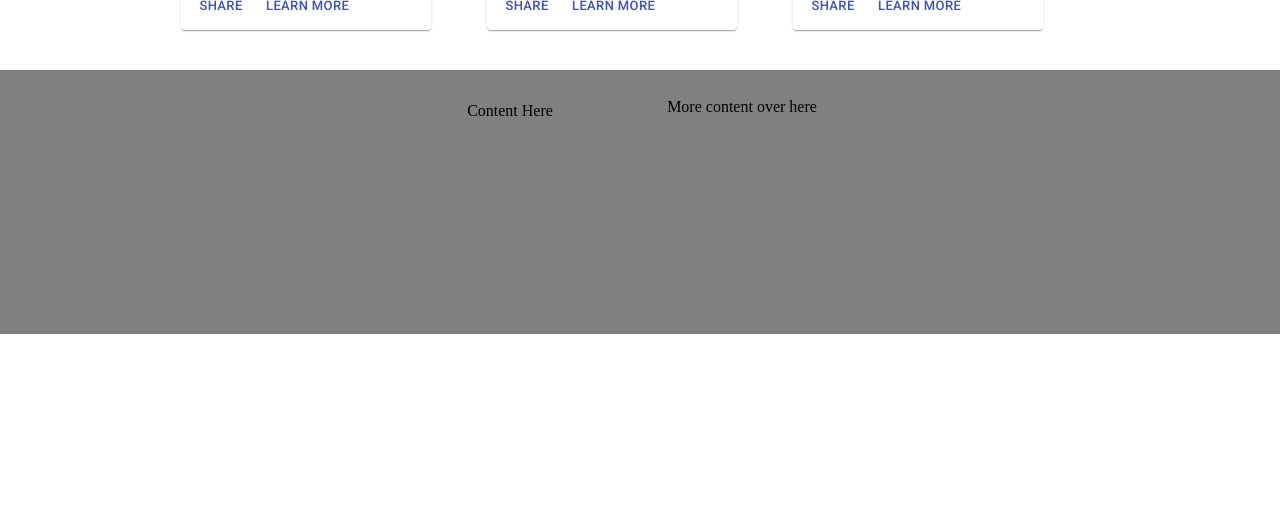
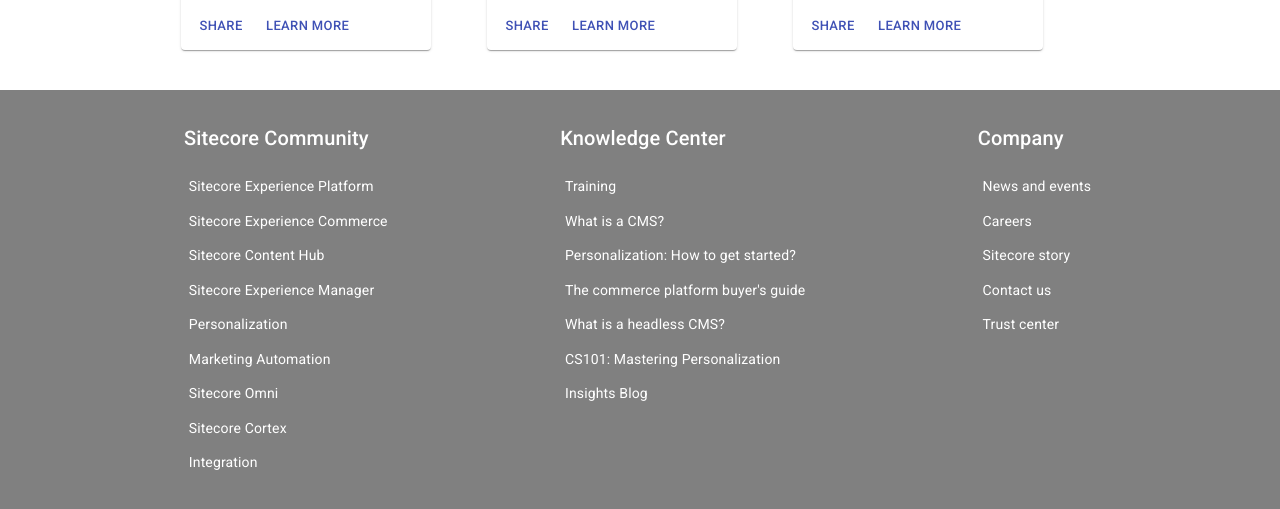
Before and after one commit to Sitecore/edge-portal, a Next.js app: page / in a window 1280 px wide. Shown: the part 1281-1790 px from the top of the page. Before the commit the page ends 1615 px from the top, so only its background shows below. Built offline with nearby package versions, Linux system fonts and the light colour scheme.

Commit message:
Created footer component

```diff
--- /dev/null
+++ b/components/footer.tsx
@@ -0,0 +1,98 @@
+import Typography from '@material-ui/core/Typography';
+import Link from 'next/link';
+import React from 'react'
+import { makeStyles } from '@material-ui/core/styles';
+import { Container } from '@material-ui/core';
+import { Grid } from '@material-ui/core';
+import { Box } from '@material-ui/core';
+
+const useStyles = makeStyles(() => ({
+    title: {
+        color: "white",
+        paddingBottom: "10px"
+    },
+    box: {
+        backgroundColor: '#424242',
+        padding: "5rem",
+        borderRadius: "1rem",
+        marginTop: "0px"
+    },
+    footer: {
+        backgroundColor: "gray",
+        marginTop: "2rem",
+        padding: "2rem",
+    },
+    footerLinkText: {
+        color: "white",
+        padding: ".3rem"
+    },
+    footerLink: {
+        textDecoration: "none"
+    }
+
+}));
+
+export function FooterLink(props: any) {
+    const classes = useStyles();
+
+    return (
+        <Link href="#">
+            <a className={classes.footerLink}>
+                <Typography className={classes.footerLinkText} variant="body2" gutterBottom>
+                    {props.linkText}
+                </Typography>
+            </a>
+        </Link>
+    )
+}
+
+export default function Footer() {
+    const classes = useStyles();
+
+    return (
+        <div>
+            <Box className={classes.footer}>
+                <Container maxWidth="md">
+                    <Grid container justify="space-between">
+                        <Grid item>
+                            <Typography className={classes.title} variant="h6" gutterBottom>
+                                Sitecore Community
+                            </Typography>
+                            <FooterLink linkText="Sitecore Experience Platform" />
+                            <FooterLink linkText="Sitecore Experience Commerce" />
+                            <FooterLink linkText="Sitecore Content Hub" />
+                            <FooterLink linkText="Sitecore Experience Manager" />
+                            <FooterLink linkText="Personalization" />
+                            <FooterLink linkText="Marketing Automation" />
+                            <FooterLink linkText="Sitecore Omni" />
+                            <FooterLink linkText="Sitecore Cortex" />
+                            <FooterLink linkText="Integration" />
+                        </Grid>
+                        <Grid item>
+                            <Typography className={classes.title} variant="h6" gutterBottom>
+                                Knowledge Center
+                            </Typography>
+                            <FooterLink linkText="Training" />
+                            <FooterLink linkText="What is a CMS?" />
+                            <FooterLink linkText="Personalization: How to get started?" />
+                            <FooterLink linkText="The commerce platform buyer's guide" />
+                            <FooterLink linkText="What is a headless CMS?" />
+                            <FooterLink linkText="CS101: Mastering Personalization" />
+                            <FooterLink linkText="Insights Blog" />
+                        </Grid>
+                        <Grid item>
+                            <Typography className={classes.title} variant="h6" gutterBottom>
+                                Company
+                            </Typography>
+                            <FooterLink linkText="News and events" />
+                            <FooterLink linkText="Careers" />
+                            <FooterLink linkText="Sitecore story" />
+                            <FooterLink linkText="Contact us" />
+                            <FooterLink linkText="Trust center" />
+                        </Grid>
+                    </Grid>
+                </Container>
+            </Box>
+        </div>
+    )
+}
--- a/pages/index.tsx
+++ b/pages/index.tsx
@@ -8,28 +8,21 @@
 import { ThreeVideoGrid } from '../components/threeVideoGrid';
 import { makeStyles } from '@material-ui/core/styles';
 import NavBar from '../components/navBar';
-import Grid from '@material-ui/core/Grid';
+import Footer from '../components/footer';
 
 
 const useStyles = makeStyles(() => ({
   title: {
-    textAlign: 'center',
-    color: "white"
+    color: "white",
+    paddingBottom: "10px"
   },
   box: {
     backgroundColor: '#424242',
     padding: "5rem",
     borderRadius: "1rem",
     marginTop: "0px"
-  },
-  footer: {
-    backgroundColor: "gray",
-    marginTop: "2rem",
-    padding: "2rem",
-    height: "200px",
   }
 }));
-
 
 
 export default function Home() {
@@ -49,24 +42,11 @@
             Get up and running quickly
         </Typography>
         </Box>
-
         <CallToActionCards />
-
         <LatestNewsAndArticles />
-
         <ThreeVideoGrid />
       </Container>
-      <Box className={classes.footer}>
-        <Grid container justify="center" spacing={1}>
-          <Grid item md={2} xs={12}>
-            Content Here
-            </Grid>
-              More content over here
-            <Grid item sm={10} xs={12}>
-          </Grid>
-        </Grid>
-      </Box>
-    </div>
-
+      <Footer />
+    </div >
   )
 }
```
